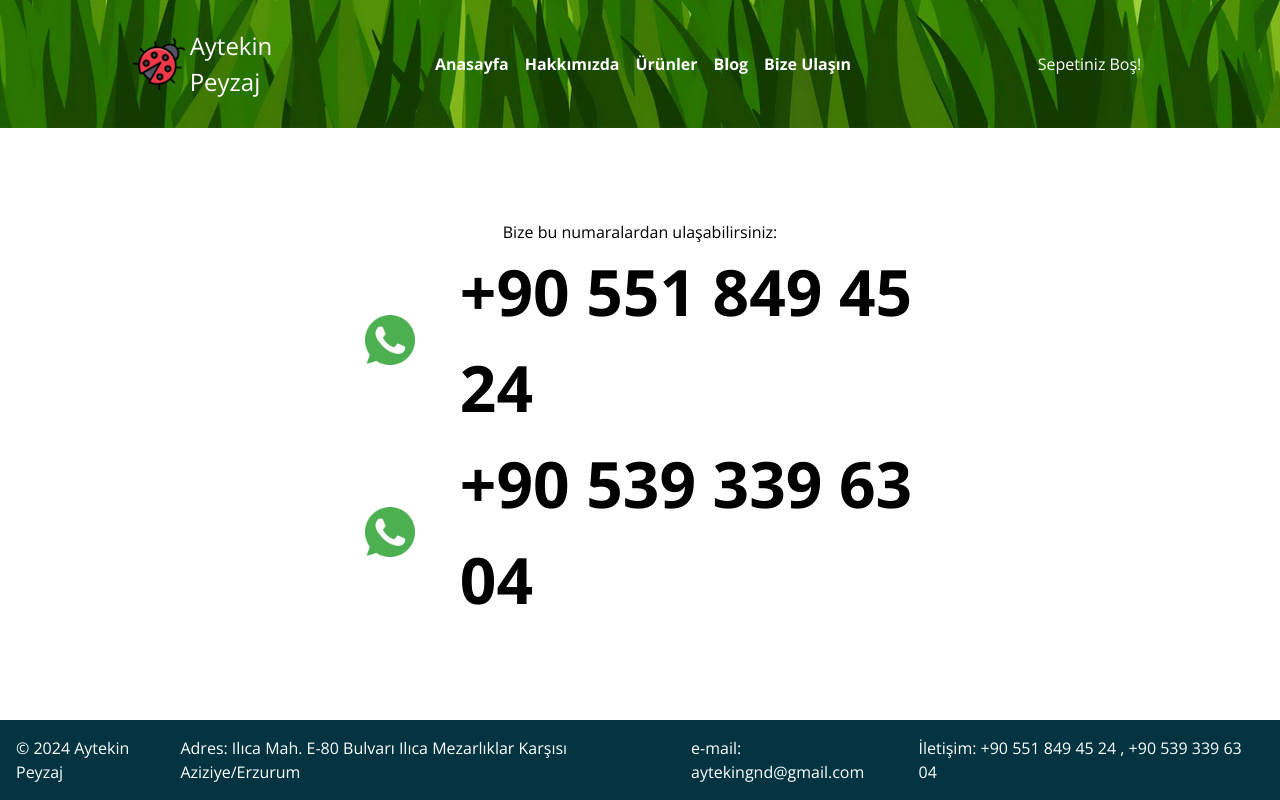
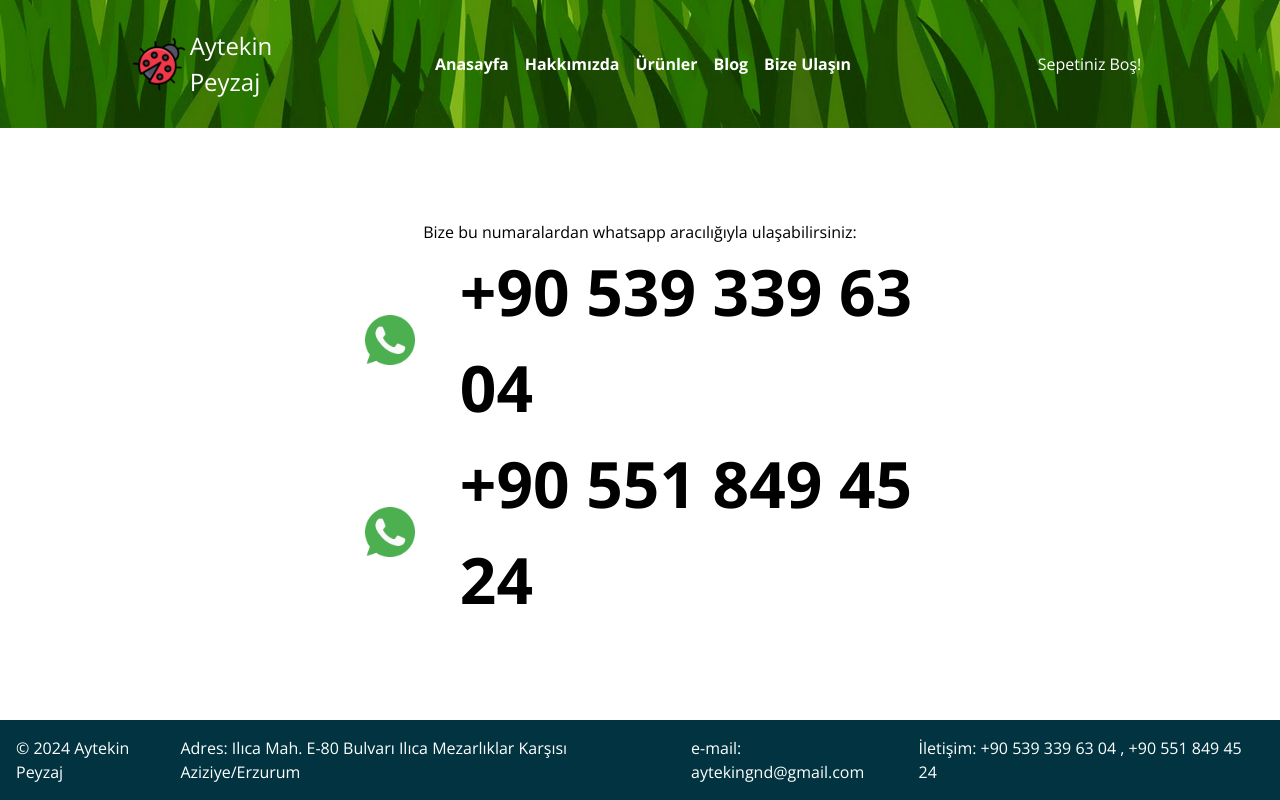
Before and after one commit to Cynfinitely/aytekinpeyzaj, a Next.js app: page /contact in a window 1280 px wide. Built offline with nearby package versions, Linux system fonts and the light colour scheme.

Commit message:
Added whatsapp link for contact , number switch

```diff
--- a/components/Footer.tsx
+++ b/components/Footer.tsx
@@ -8,7 +8,7 @@ export default function Footer() {
         Adres: Ilıca Mah. E-80 Bulvarı Ilıca Mezarlıklar Karşısı Aziziye/Erzurum
       </p>
       <p>e-mail: aytekingnd@gmail.com</p>
-      <p>İletişim: +90 551 849 45 24 , +90 539 339 63 04 </p>
+      <p>İletişim: +90 539 339 63 04 , +90 551 849 45 24 </p>
     </footer>
   );
 }
--- a/pages/contact.tsx
+++ b/pages/contact.tsx
@@ -5,15 +5,19 @@ import styles from "../styles/Contact.module.scss";
 const contact = () => {
   return (
     <div className={styles.contact}>
-      <h1>Bize bu numaralardan ulaşabilirsiniz:</h1>
+      <h1>Bize bu numaralardan whatsapp aracılığıyla ulaşabilirsiniz:</h1>
       <div className={styles.contact__groups}>
         <Image src="/whatsapp.png" alt="phone" width={50} height={50} />
-        <p>+90 551 849 45 24</p>
+        <p>
+          <a href="https://wa.me/+905393396304">+90 539 339 63 04</a>
+        </p>
       </div>
 
       <div className={styles.contact__groups}>
         <Image src="/whatsapp.png" alt="phone" width={50} height={50} />
-        <p>+90 539 339 63 04</p>
+        <p>
+          <a href="https://wa.me/+905518494524">+90 551 849 45 24 </a>
+        </p>
       </div>
     </div>
   );
```
